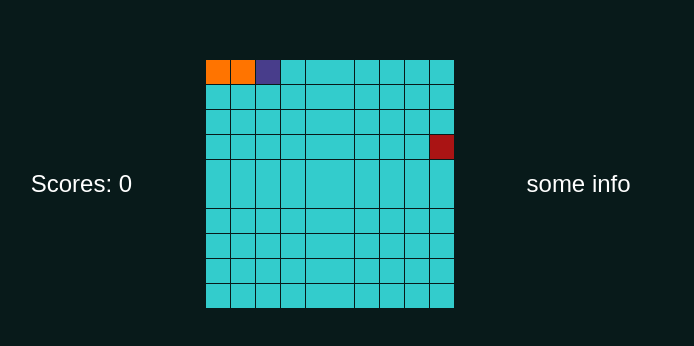
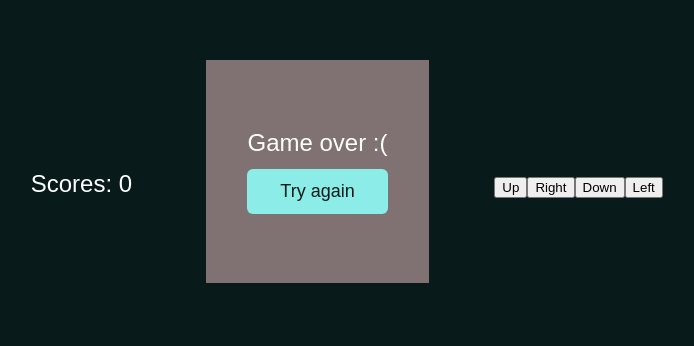
Before and after one commit to lunarlynx/snake-and-apples, a React (Create React App) app: page / in a window 1280 px wide. Shown: the part 216-562 px from the top of the page, without its empty margins (310-1004 px from the left). Built offline with nearby package versions, Linux system fonts and the light colour scheme; the HTML template or start-up script is replaced by a standard one.

Commit message:
Working version

```diff
--- a/src/App.jsx
+++ b/src/App.jsx
@@ -24,7 +24,12 @@ function App() {
       }}>
         <Field updateData={updateData} />
       </div>
-      <div className="info">some info</div>
+      <div className="controls">
+        <button type="button">Up</button>
+        <button type="button">Right</button>
+        <button type="button">Down</button>
+        <button type="button">Left</button>
+      </div>
     </div>
   );
 }
--- a/src/Field/Field.jsx
+++ b/src/Field/Field.jsx
@@ -10,7 +10,17 @@ const Field = (props) => {
   const [stateOfApple, setStateOfApple] = React.useState(startApple);
   const [isOver, setIsOver] = React.useState(false);
 
+
   useEffect(() => {
+    let interval = setInterval(() => {
+      let newCrawState = stateOfSnake.directionWithPath(stateOfSnake.path, fieldSize);
+      if (newCrawState === undefined) {
+        setIsOver(true);
+      } else {
+        setStateOfSnake(newCrawState);
+      }
+    }, 200);
+
     let listener = (event) => {
       let newStateOfSnake = stateOfSnake.direction(event, fieldSize);
       if (newStateOfSnake === undefined) {
@@ -29,6 +39,7 @@ const Field = (props) => {
     }
 
     return () => {
+      clearInterval(interval);
       document.removeEventListener('keydown', listener);
     };
   });
--- a/src/Snake/Snake.jsx
+++ b/src/Snake/Snake.jsx
@@ -3,59 +3,94 @@ import React from 'react';
 // удаление куска хвоста, после появления яблок не понадобится
 export class Scaly {
   // чтобы создать новую змею, нужны ее координаты
-  constructor(array) {
+  constructor(array, path) {
     this.coordinates = [...array];
+    this.path = path;
   }
 
-  // самостоятельное движение змеи вперед
-  selfCrawling() {
+  checkDirection(x, y, limit) {
+    if ((0 <= x && x < limit) && (0 <= y && y < limit) && !this.isTail(x, y)) {
+      return this;
+    } else {
+      return undefined;
+    }
+  }
+
+  directionWithPath(path, limit) {
+    let head = this.coordinates[0];
+    const x = head[0]; // x головы
+    const y = head[1]; // у головы
+    const xPlus1 = head[0] + 1; // координата справа
+    const xMinus1 = head[0] - 1; // координата слева
+    const yPlus1 = head[1] + 1; // координата снизу
+    const yMinus1 = head[1] - 1; // координата сверху
+
+    if (path === 'down') {
+      if (this.checkDirection(xPlus1, y, limit) !== undefined) {
+        return this.moving(xPlus1, y, 'down');
+      } else {
+        console.log('Там либо хвост, либо стена!');
+        return undefined;
+      }
+    }
+
+    if (path === 'up') {
+      if (this.checkDirection(xMinus1, y, limit) !== undefined) {
+        return this.moving(xMinus1, y, 'up');
+      } else {
+        console.log('Там либо хвост, либо стена!');
+        return undefined;
+      }
+    }
+
+    if (path === 'left') {
+      if (this.checkDirection(x, yMinus1, limit) !== undefined) {
+        return this.moving(x, yMinus1, 'left');
+      } else {
+        console.log('Там либо хвост, либо стена!');
+        return undefined;
+      }
+    }
+
+    if (path === 'right') {
+      if (this.checkDirection(x, yPlus1, limit) !== undefined) {
+        return this.moving(x, yPlus1, 'right');
+      } else {
+        console.log('Там либо хвост, либо стена!');
+      }
+      return undefined;
+    }
+
+    return this;
 
   }
 
   direction(event, limit) {
-    if (event.code === 'ArrowDown') {
-      if (this.coordinates[0][0] + 1 >= limit || this.isTail(this.coordinates[0][0] + 1, this.coordinates[0][1])) {
-        console.log('Там либо хвост, либо стена!');
-        return undefined;
-      } else {
-        return this.moving(this.coordinates[0][0] + 1, this.coordinates[0][1]);
-      }
+    const key = event.code;
+    let textKey;
+    if (key === 'ArrowRight') {
+      textKey = 'right';
     }
-    if (event.code === 'ArrowUp') {
-      if (this.coordinates[0][0] - 1 < 0 || this.isTail(this.coordinates[0][0] - 1, this.coordinates[0][1])) {
-        console.log('Там либо хвост, либо стена!');
-        return undefined;
-      } else {
-        return this.moving(this.coordinates[0][0] - 1, this.coordinates[0][1]);
-      }
+    if (key === 'ArrowLeft') {
+      textKey = 'left';
     }
-    if (event.code === 'ArrowLeft') {
-      if (this.coordinates[0][1] - 1 < 0 || this.isTail(this.coordinates[0][0], this.coordinates[0][1] - 1)) {
-        console.log('Там либо хвост, либо стена!');
-        return undefined;
-      } else {
-        return this.moving(this.coordinates[0][0], this.coordinates[0][1] - 1);
-      }
+    if (key === 'ArrowDown') {
+      textKey = 'down';
     }
-    if (event.code === 'ArrowRight') {
-      if (this.coordinates[0][1] + 1 >= limit || this.isTail(this.coordinates[0][0], this.coordinates[0][1] + 1)) {
-        console.log('Там либо хвост, либо стена!');
-        return undefined;
-      } else {
-        return this.moving(this.coordinates[0][0], this.coordinates[0][1] + 1);
-      }
+    if (key === 'ArrowUp') {
+      textKey = 'up';
     }
-    return this;
+    return this.directionWithPath(textKey, limit);
   }
 
   // метод для движения змеи на одну клеточку, нужны новые координаты головы
-  moving(x, y) {
+  moving(x, y, path = this.path) {
     const newArray = [[x, y]];
     const l = this.coordinates.length;
-    for (let i = 0; i < l-1; i++) {
+    for (let i = 0; i < l - 1; i++) {
       newArray.push(this.coordinates[i]);
     }
-    return new Scaly(newArray);
+    return new Scaly(newArray, path);
   }
 
   // метод для роста змейки
@@ -65,7 +100,7 @@ export class Scaly {
     for (let i = 0; i < l; i++) {
       newArray.push(this.coordinates[i]);
     }
-    return new Scaly(newArray);
+    return new Scaly(newArray, this.path);
   }
 
   isHead(x, y) {
@@ -85,4 +120,4 @@ export class Scaly {
 }
 
 // начальная змея
-export const startSnake = new Scaly([[0, 2], [0, 1], [0, 0]]);
+export const startSnake = new Scaly([[0, 2], [0, 1], [0, 0]], 'right');
```
